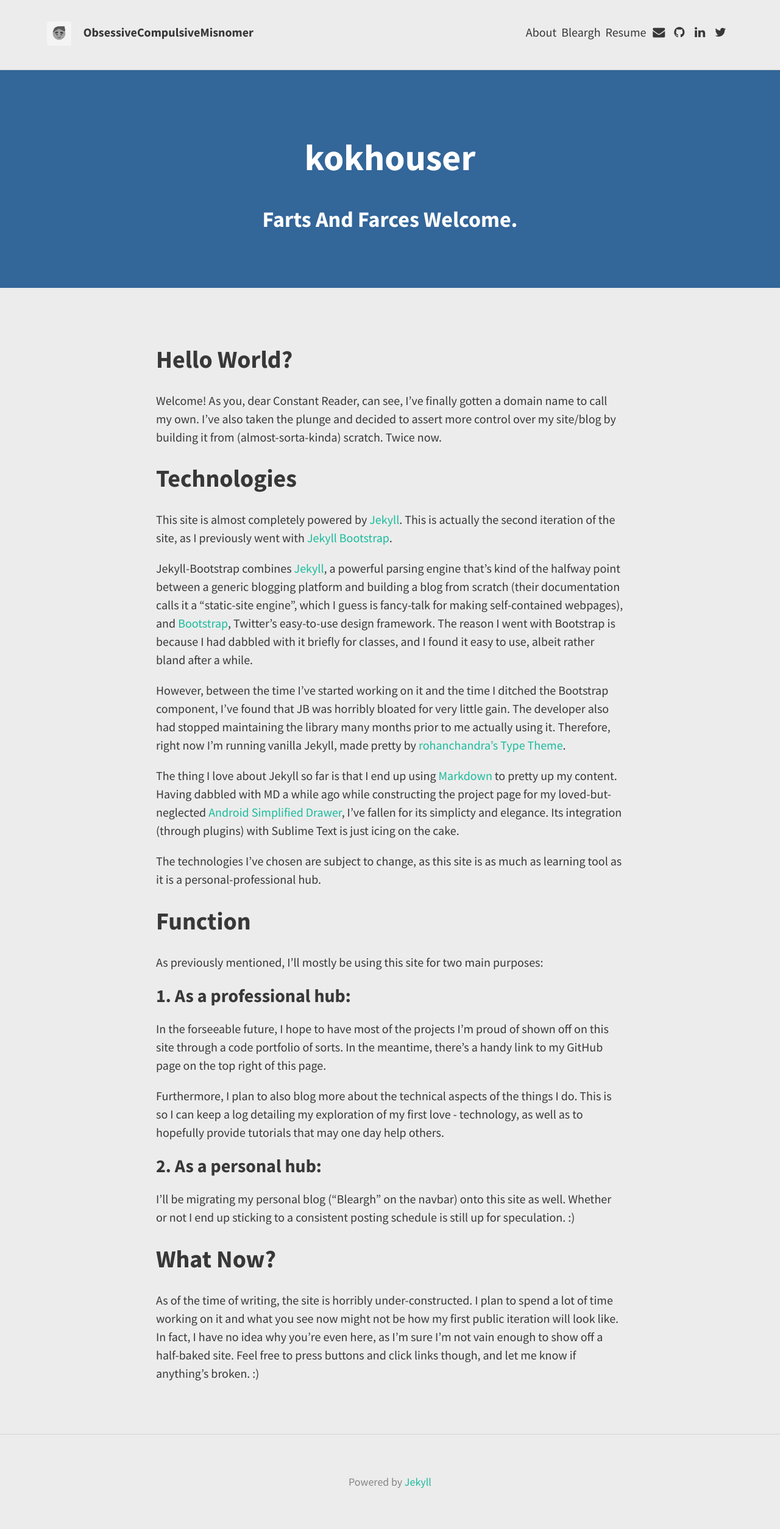
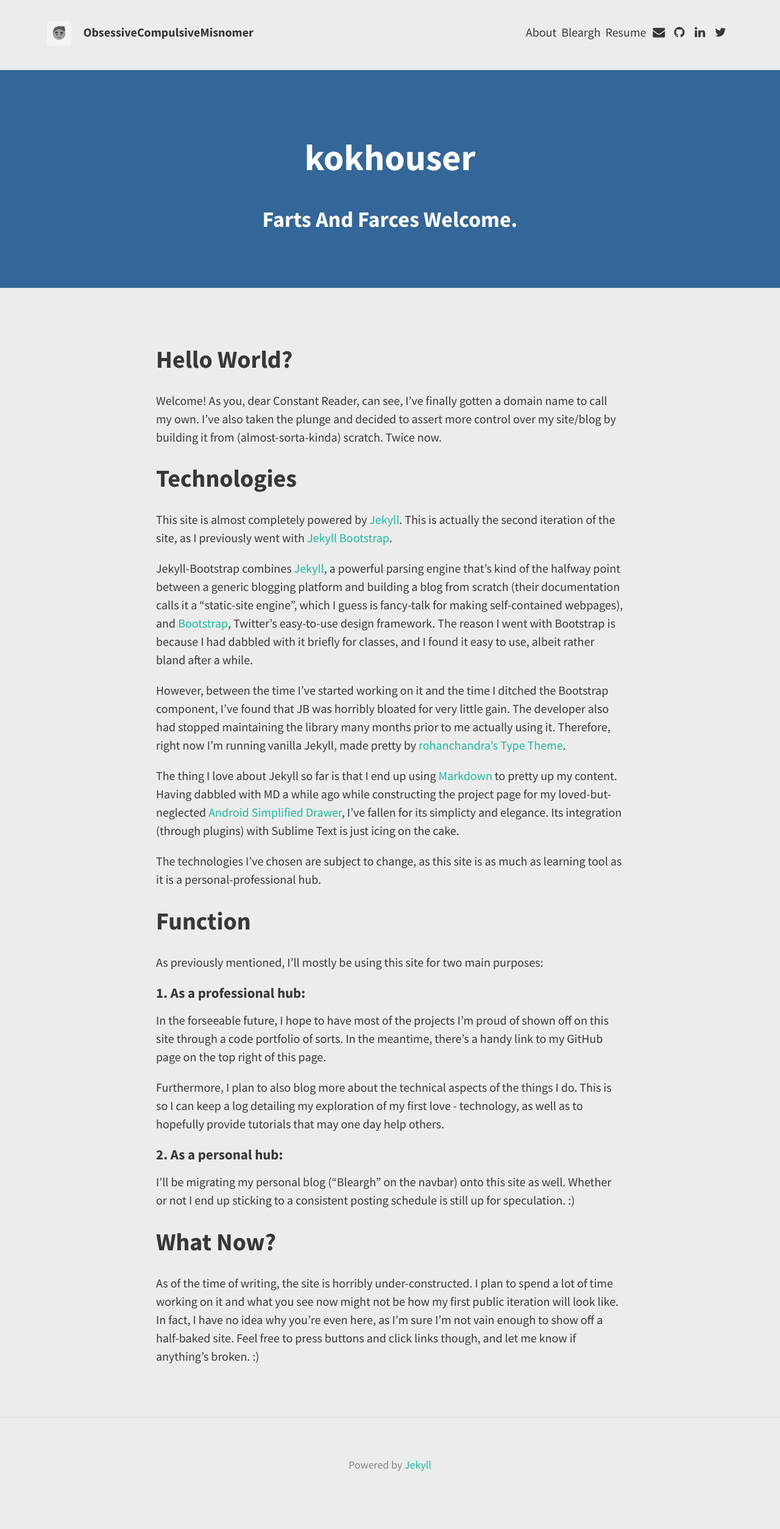
Before and after one commit to kokhouser/kokhouser.github.io, a Jekyll site: the page built from index.md, in a window 1280 px wide. Shown: the whole page at 61% size. Built offline with Jekyll 4.4.1, drawn with Linux system fonts in a browser that asks for light colours; nearby versions of some CDN libraries; after the commit the page ends 2479 px from its top, so only the background shows below that.

Commit message:
Changed front formatting

```diff
--- a/index.md
+++ b/index.md
@@ -19,12 +19,12 @@ The technologies I've chosen are subject to change, as this site is as much as l
 ## Function
 As previously mentioned, I'll mostly be using this site for two main purposes:
 
-###1. As a professional hub:
+####1. As a professional hub:
 In the forseeable future, I hope to have most of the projects I'm proud of shown off on this site through a code portfolio of sorts. In the meantime, there's a handy link to my GitHub page on the top right of this page.
 
 Furthermore, I plan to also blog more about the technical aspects of the things I do. This is so I can keep a log detailing my exploration of my first love - technology, as well as to hopefully provide tutorials that may one day help others.
 
-###2. As a personal hub:
+####2. As a personal hub:
 I'll be migrating my personal blog ("Bleargh" on the navbar) onto this site as well. Whether or not I end up sticking to a consistent posting schedule is still up for speculation. :)
 
 
```
Also changed, not shown: _drafts/2015-03-03-test.md (added, +8 -0 lines).
